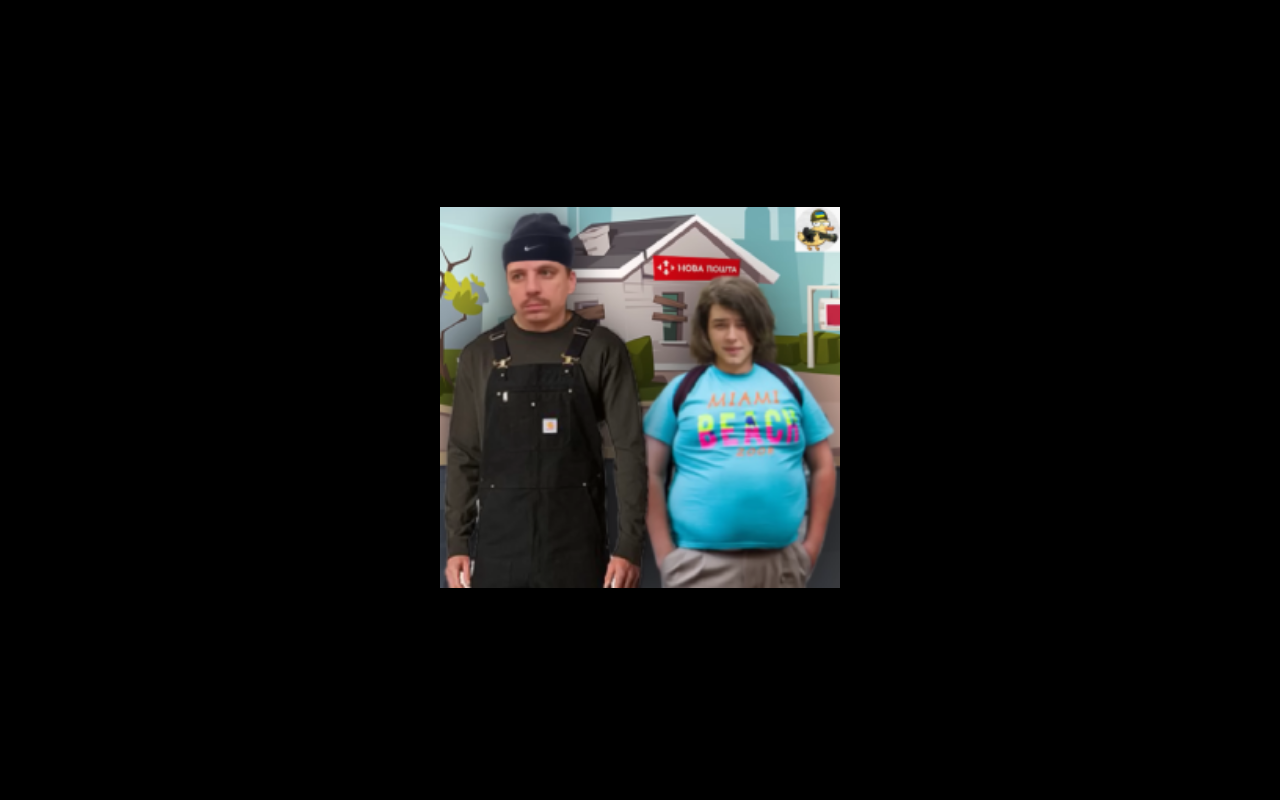
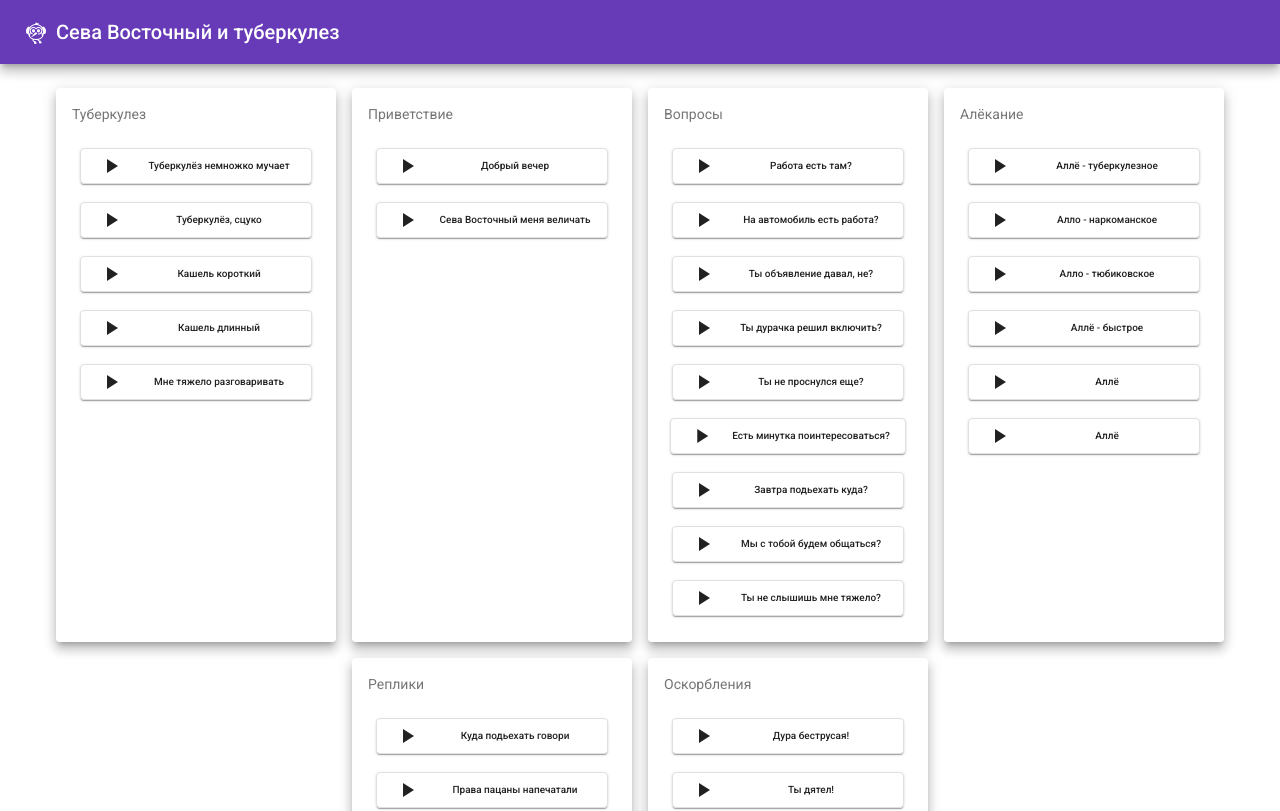
Before and after one commit to aloz/seva, an Angular app: page / in a window 1280 px wide. Shown: the top 811 px of the page. Built offline with nearby package versions, Linux system fonts and the light colour scheme.

Commit message:
splash screen logic fix

```diff
--- a/src/app/app.component.ts
+++ b/src/app/app.component.ts
@@ -10,39 +10,49 @@ export class AppComponent implements OnInit, OnDestroy {
   title = 'Сева Восточный и туберкулез';
 
   isSplashShown: boolean = false;
-  // private _splashTimaout: any;
-  private _audio!: HTMLAudioElement;
+  private _splashTimeout: any;
+  //private _audio!: HTMLAudioElement;
 
   ngOnInit(): void {
 
     if (!this.isSplashShown) {
-      console.log('AppComponent', 'ngOnInit');
+      // console.log('AppComponent', 'ngOnInit');
 
-      /*
-      this._splashTimaout = setTimeout(() => {
-        console.log('AppComponent', 'setTimeout');
+      this._splashTimeout = setTimeout(() => {
+        // console.log('AppComponent', 'setTimeout');
         this.isSplashShown = true;
       }, 4000);
-      */
 
+      // Unable to play audio in Chrome on first start. PWA only
+
+/*
       this._audio = new Audio('/assets/mp3/19.tuberkulyoz.mp3');
       this._audio.autoplay = false;
       this._audio.loop = false;
       this._audio.volume = 1;
+      this._audio.muted = true;
 
       this._audio.onended = () => {
         this.isSplashShown = true;
       };
 
-      this._audio.play();
+      document.body.appendChild(this._audio);
+
+      this._splashTimeout = setTimeout(() => {
+        // this._audio.play();
+      }, 4000);
+
+*/
     }
   }
 
   ngOnDestroy(): void {
-    console.log('AppComponent', 'ngOnDestroy');
-    // clearTimeout(this._splashTimaout);
+    // console.log('AppComponent', 'ngOnDestroy');
 
-    this._audio.remove();
+    if (this.isSplashShown) {
+      clearTimeout(this._splashTimeout);
+      // this._audio.remove();
+    }
   }
 
 }
```
